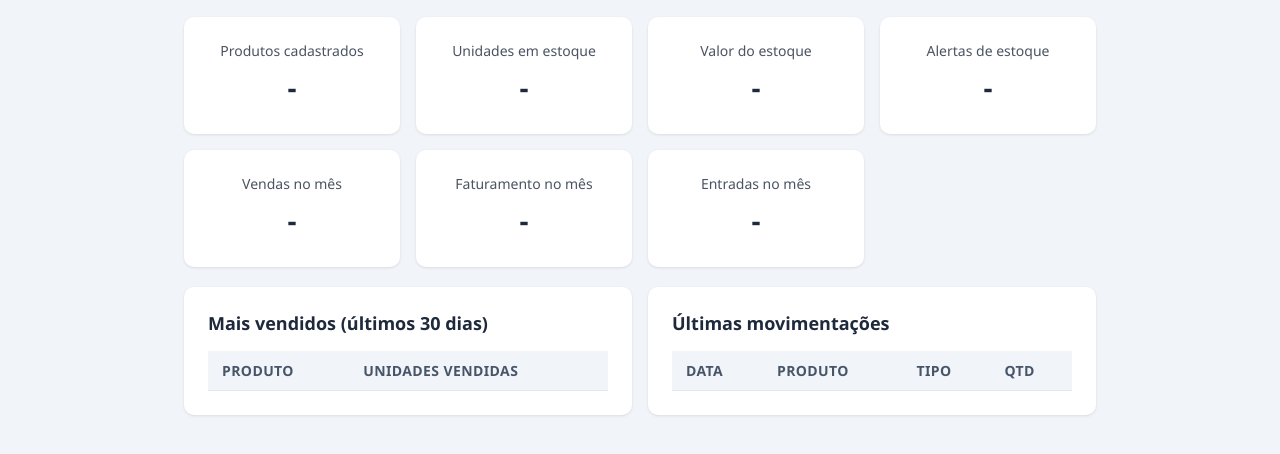
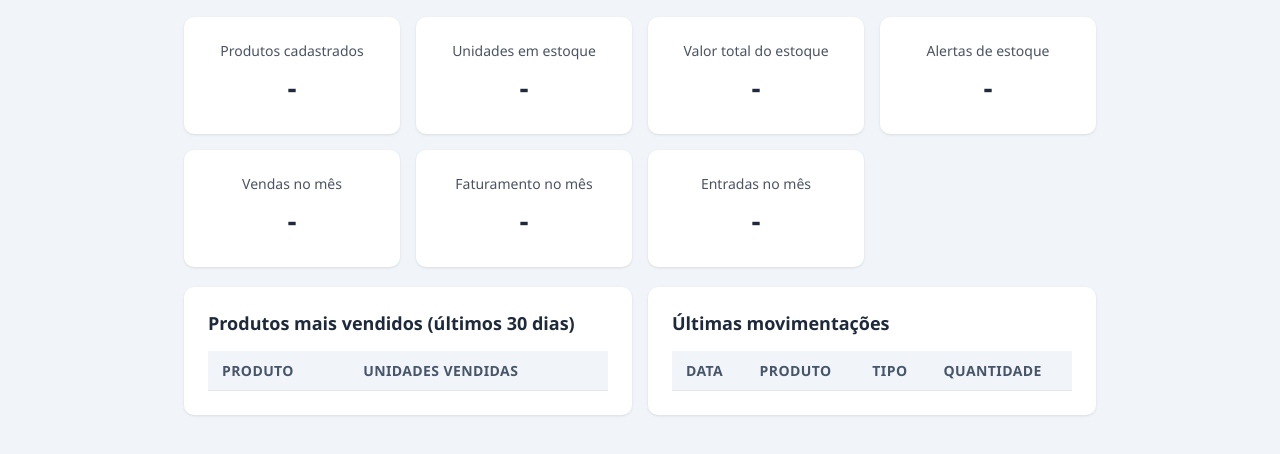
Before and after one commit to pedrovillar22/EstoqueFacil, a website: page public/dashboard.html in a window 1280 px wide. Shown: the part 124-578 px from the top of the page. Drawn offline with Linux system fonts and the light colour scheme; no server answers.

Commit message:
Padroniza textos no dashboard

```diff
--- a/public/dashboard.html
+++ b/public/dashboard.html
@@ -39,7 +39,7 @@
         <div class="valor" id="total-unidades">-</div>
       </div>
       <div class="card">
-        <div class="rotulo">Valor do estoque</div>
+        <div class="rotulo">Valor total do estoque</div>
         <div class="valor" id="valor-estoque">-</div>
       </div>
       <div class="card">
@@ -62,7 +62,7 @@
 
     <div class="duas-colunas">
       <div class="card">
-        <h2>Mais vendidos (últimos 30 dias)</h2>
+        <h2>Produtos mais vendidos (últimos 30 dias)</h2>
         <table>
           <thead>
             <tr>
@@ -82,7 +82,7 @@
               <th>Data</th>
               <th>Produto</th>
               <th>Tipo</th>
-              <th>Qtd</th>
+              <th>Quantidade</th>
             </tr>
           </thead>
           <tbody id="ultimas"></tbody>
@@ -111,7 +111,7 @@
         const linha = document.createElement('tr');
         const celula = document.createElement('td');
         celula.colSpan = vazioColunas;
-        celula.textContent = 'Nenhum registro ainda.';
+        celula.textContent = 'Nenhum registro encontrado.';
         linha.appendChild(celula);
         tbody.appendChild(linha);
         return;
```
